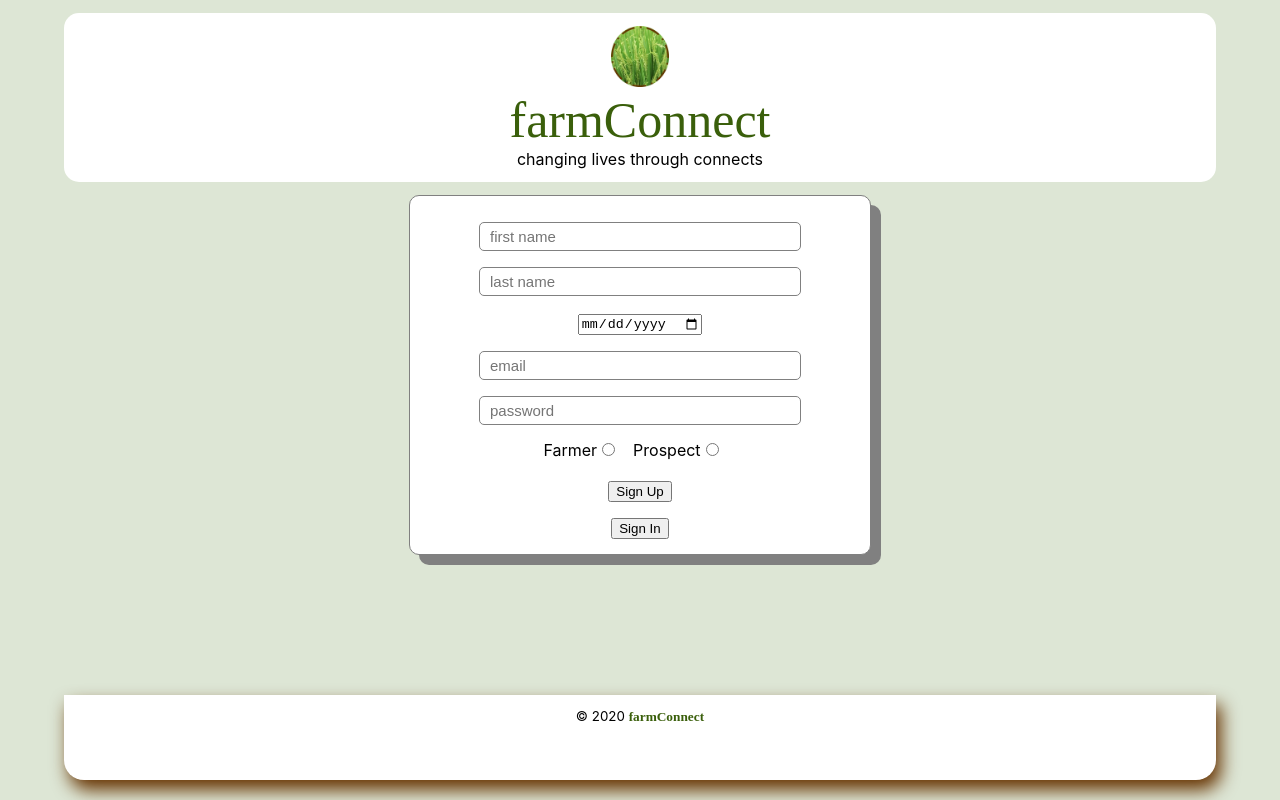
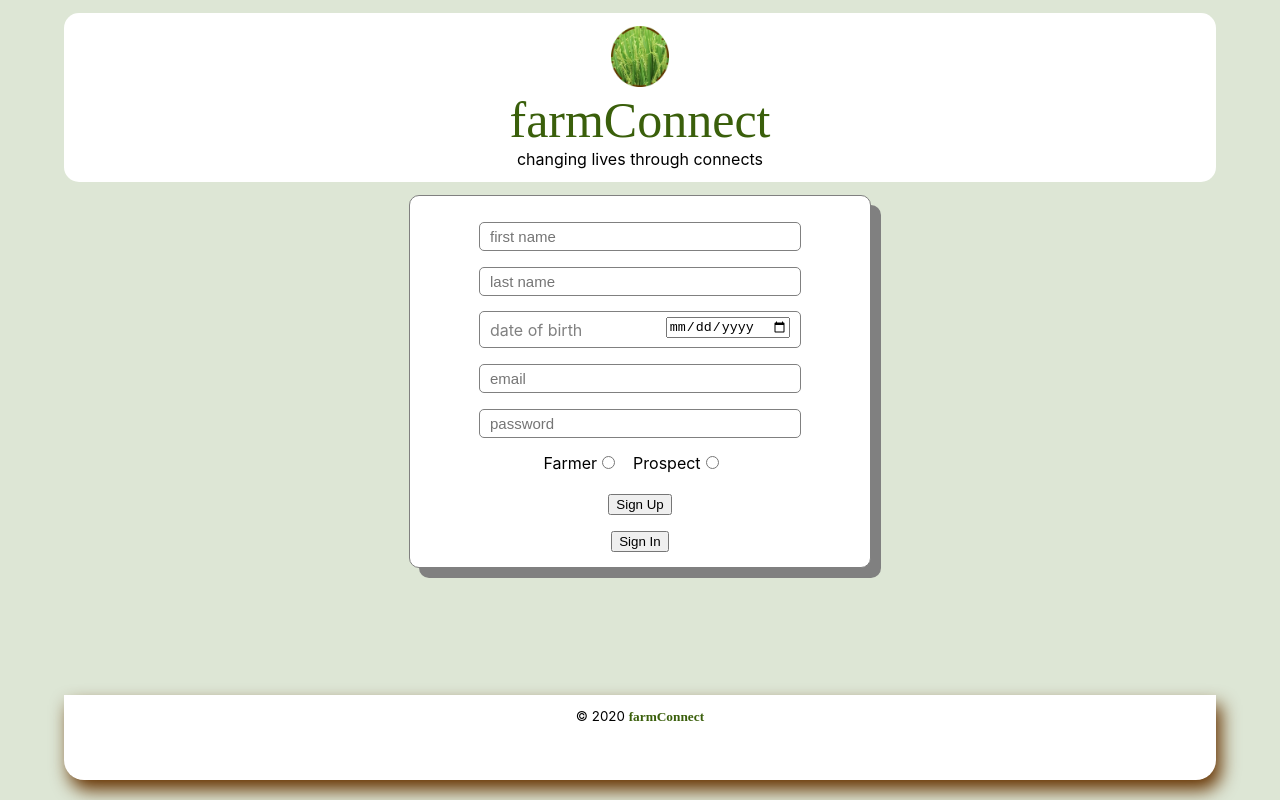
Before and after one commit to coula3/farm-connect, a React (Create React App) app in the folder farm-connect-frontend/: page /signup in a window 1280 px wide. Built offline with nearby package versions, Linux system fonts and the light colour scheme.

Commit message:
add styling to input date on SignUp

```diff
--- a/farm-connect-frontend/src/containers/SignUp/SignUp.css
+++ b/farm-connect-frontend/src/containers/SignUp/SignUp.css
@@ -34,3 +34,24 @@
 .p_error_margin {
     margin: 0px;
 }
+
+#dob_p {
+    width: 300px;
+    margin: auto;
+    margin-top: 15px;
+    padding: 5px 10px 10px 10px;
+    height: 20px;
+    border: grey solid 1px;
+    border-radius: 5px;
+}
+
+#dob_span {
+    color: grey;
+    padding-top: 3px;
+    font-size:"15px";
+    float: left;
+}
+
+#dob_input {
+    float: right;
+}
--- a/farm-connect-frontend/src/containers/SignUp/SignUp.js
+++ b/farm-connect-frontend/src/containers/SignUp/SignUp.js
@@ -59,7 +59,7 @@ class SignUp extends Component {
                     <p className="p_errors p_error_margin">{messages.firstNameError(this.props.errorMessages)}</p>
                     <p className="p_inputs"><input className="sign_up_in_input" type="text" name="lastName" placeholder="last name" value={this.state.user.lastName} onChange={this.handleChange} /></p>
                     <p className="p_errors p_error_margin">{messages.lastNameError(this.props.errorMessages)}</p>
-                    <p className="p_inputs"><input type="date" name="dateOfBirth" value={this.state.user.dateOfBirth} onChange={this.handleChange} /></p>
+                    <p id="dob_p"><span id="dob_span">date of birth</span><input id="dob_input" type="date" name="dateOfBirth" value={this.state.user.dateOfBirth} onChange={this.handleChange} /></p>
                     <p className="p_errors p_error_margin">{messages.dateOfBirthError(this.props.errorMessages)}</p>
                     <p className="p_inputs"><input className="sign_up_in_input" type="text" name="email" placeholder="email" value={this.state.user.email} onChange={this.handleChange} /></p>
                     <p className="p_errors p_error_margin">{messages.emailError(this.props.errorMessages)}</p>
```
